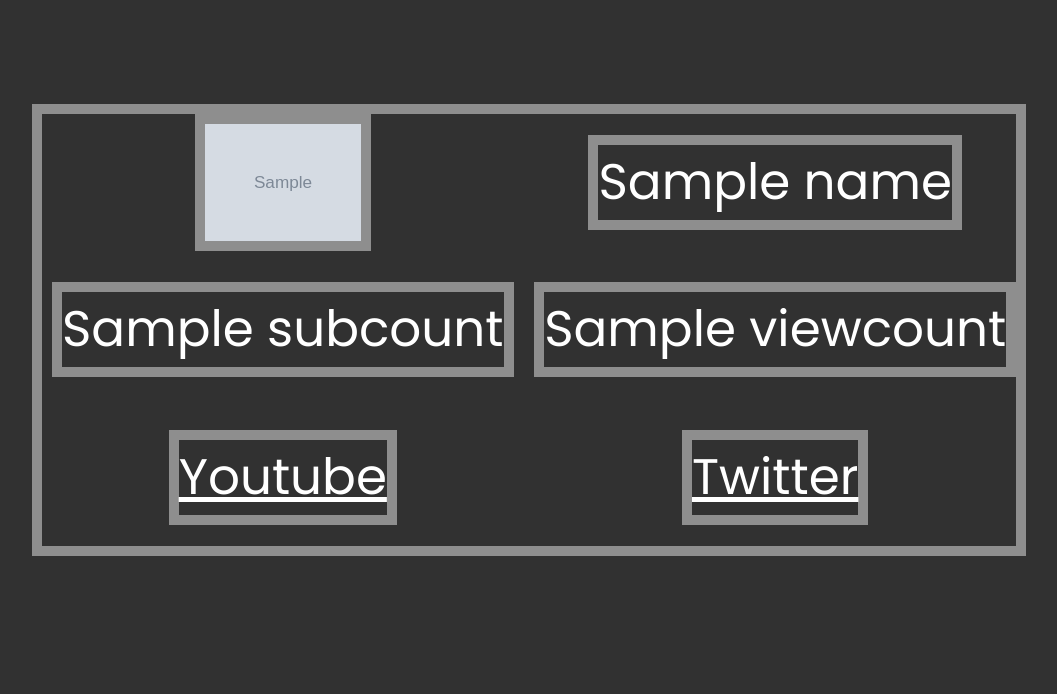
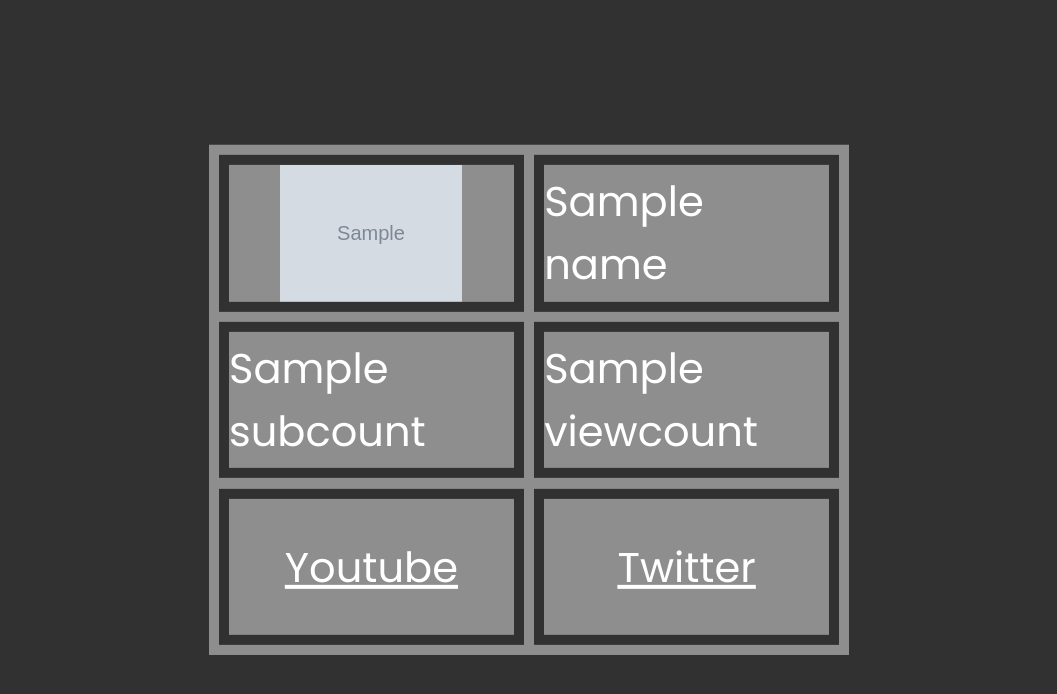
Before and after one commit to MyGamesM/holoapp, a Flask app: template templates/idol.html in a window 1280 px wide. Shown: the top 694 px of the page, without its empty margins (111-1168 px from the left). Run offline with Flask 2, Linux system fonts and the light colour scheme; the template is opened without the code that fills it: most values are stand-ins (such as "Sample title", 1, 10 or a date in 2020); grey boxes marked "Sample" are stand-in pictures; parts of the project's set-up code (start-up, migrations or seed data) failed here and were passed over.

Commit message:
minor updates

```diff
--- a/static/styles/idol.css
+++ b/static/styles/idol.css
@@ -11,32 +11,30 @@
 	--lime: #92E897;
 }
 
-body {
-	background-color: var(--dark-gray);
-}
+body { background-color: var(--dark-gray); }
 
 .main {
-	display: grid;
-	place-items: center;
-	margin-top: calc((10vw + 10vh) / 2);
+	position: absolute;
+  	left: 50%;
+  	top: 50%;
+  	transform: translate(-50%, -50%);
 }
 
 .content {
 	display: grid;
-	place-items: center;
 	gap: calc((1vw + 1vh) / 2);
-	/* place-items: center; */
 	grid-template-areas: "a b"
 						 "c d"
 						 "e f";
 	grid-template-columns: repeat(2, 1fr);
 	grid-template-rows: repeat(3, 1fr);
+	background-color: var(--light-gray);
 	border: 10px solid var(--light-gray);
 }
 
 .pfp {
 	grid-area: a;
-	width: min(800px, calc((15vw + 15vh) / 2));
+	width: min(800px, calc((17.5vw + 17.5vh) / 2));
 }
 .name { grid-area: b; }
 .sub { grid-area: c; }
@@ -44,32 +42,9 @@
 .yt { grid-area: e; }
 .twt { grid-area: f; }
 
-.text {
-	/* font-size: calc((3vh + 3vw) / 2); */
-	font-size: 50px;
+.text {	font-size: calc((4vh + 4vw) / 2); }
+
+.wrapper {
+	display: grid;
+	border: 10px solid var(--dark-gray);
 }
-
-.content > * {
-	/* display: block; */
-	border: 10px solid var(--light-gray);
-}
-
-/*
-.content {
-	grid-row: 2 / 3;
-	background-color: var(--light-gray);
-}
-
-.table {
-	font-size: max(20px, calc((2vw + 2vh) / 2));
-	text-align:center;
-}
-
-.table, th, td {
-	border: var(--dark-gray) 4px solid;
-}
-
-.pfp {
-	width: min(800px, calc((15vw + 15vh) / 2));
-}
-*/
--- a/templates/idol.html
+++ b/templates/idol.html
@@ -7,15 +7,27 @@
 <body>
 	<div class="main">
 		<div class="content">
+			<div class="wrapper">
 				<img src={{icon}} class="pfp">
+			</div>
+			<div class="wrapper">
 				<p class="name text">{{name}}</p>
+			</div>
 
+			<div class="wrapper">
 				<p class="sub text">{{subcount}}</p>
+			</div>
+			<div class="wrapper">
 				<p class="view text">{{viewcount}}</p>
+			</div>
 
+			<div class="wrapper">
 				<a class="yt text" href='https://www.youtube.com/channel/{{yt}}'>Youtube</a>
+			</div>
+			<div class="wrapper">
 				<a class="twt text" href='https://www.twitter.com/{{twt}}'>Twitter</a>
 			</div>
 		</div>
-</body>
+	</div>
+<body>
 </html>
```
Lines whose indentation alone changed are shown as unchanged.
